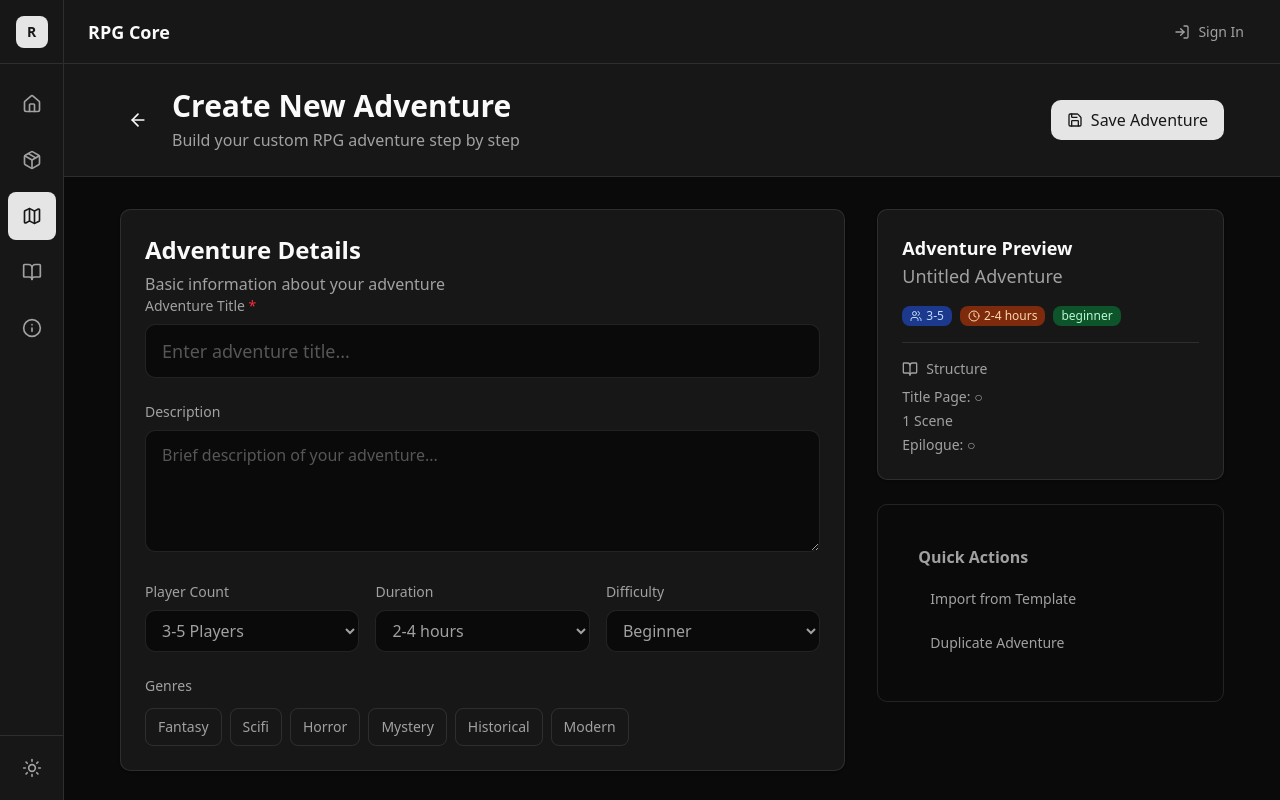
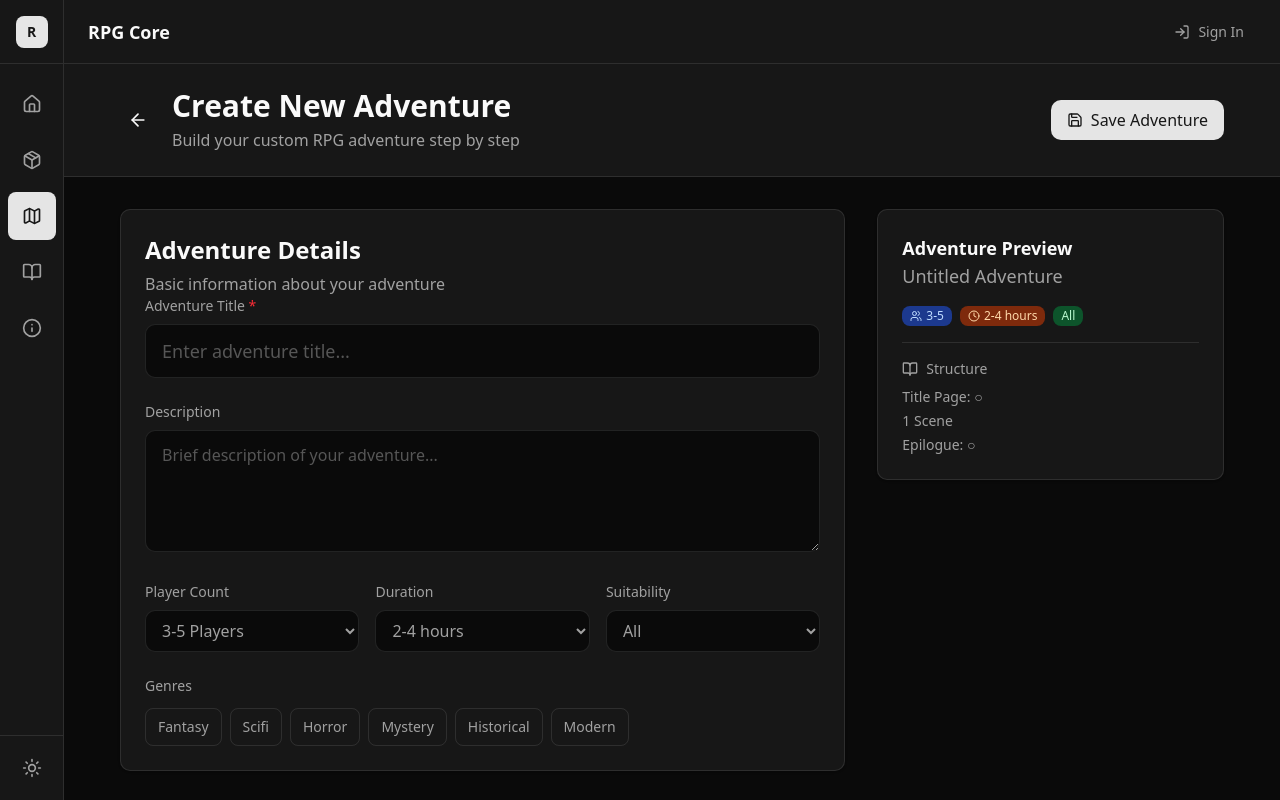
Before and after one commit to NaetharuCodes/rpg-app-core, a React (Vite) app in the folder rpg-ui/: page /adventures/create in a window 1280 px wide. Built offline with nearby package versions, Linux system fonts and the light colour scheme.

Commit message:
update-overview-sidebar

```diff
--- a/rpg-ui/src/pages/Adventures/AdventureBuilderOverviewPage.tsx
+++ b/rpg-ui/src/pages/Adventures/AdventureBuilderOverviewPage.tsx
@@ -1,4 +1,4 @@
-import React, { useState } from "react";
+import { useState } from "react";
 import {
   ArrowLeft,
   Plus,
@@ -38,7 +38,7 @@ interface AdventureData {
   description: string;
   playerCount: string;
   duration: string;
-  difficulty: "beginner" | "intermediate" | "advanced";
+  suitability: "All" | "Teen" | "Adult";
   genres: string[];
   scenes: Scene[];
   hasTitle: boolean;
@@ -54,10 +54,10 @@ const genreOptions = [
   "modern",
 ];
 
-const difficultyColors = {
-  beginner: "green",
-  intermediate: "yellow",
-  advanced: "destructive",
+const suitabilityColours = {
+  All: "green",
+  Teen: "yellow",
+  Adult: "destructive",
 } as const;
 
 // Mock data for editing existing adventure
@@ -67,7 +67,7 @@ const mockExistingAdventure: AdventureData = {
   description: "A classic dungeon crawl adventure for brave heroes",
   playerCount: "3-5",
   duration: "4-6 hours",
-  difficulty: "intermediate",
+  suitability: "Teen",
   genres: ["fantasy"],
   hasTitle: true,
   hasEpilogue: true,
@@ -99,7 +99,7 @@ const createEmptyAdventure = (): AdventureData => ({
   description: "",
   playerCount: "3-5",
   duration: "2-4 hours",
-  difficulty: "beginner",
+  suitability: "All",
   genres: [],
   hasTitle: false,
   hasEpilogue: false,
@@ -360,21 +360,21 @@ export function AdventureBuilderOverviewPage({
 
                     <div>
                       <label className="block text-sm font-medium mb-2">
-                        Difficulty
+                        Suitability
                       </label>
                       <select
-                        value={adventure.difficulty}
+                        value={adventure.suitability}
                         onChange={(e) =>
                           setAdventure((prev) => ({
                             ...prev,
-                            difficulty: e.target.value as any,
+                            suitability: e.target.value as any,
                           }))
                         }
                         className="w-full px-3 py-2 border border-border rounded-lg bg-background focus:outline-none focus:ring-2 focus:ring-ring"
                       >
-                        <option value="beginner">Beginner</option>
-                        <option value="intermediate">Intermediate</option>
-                        <option value="advanced">Advanced</option>
+                        <option value="All">All</option>
+                        <option value="Teen">Teen</option>
+                        <option value="Adult">Adult</option>
                       </select>
                     </div>
                   </div>
@@ -585,10 +585,10 @@ export function AdventureBuilderOverviewPage({
                       {adventure.duration}
                     </Badge>
                     <Badge
-                      variant={difficultyColors[adventure.difficulty]}
+                      variant={suitabilityColours[adventure.suitability]}
                       size="sm"
                     >
-                      {adventure.difficulty}
+                      {adventure.suitability}
                     </Badge>
                   </div>
 
@@ -619,37 +619,6 @@ export function AdventureBuilderOverviewPage({
                 </div>
               </CardContent>
             </Card>
-
-            <Card variant="ghost" className="border border-border">
-              <CardContent className="p-4">
-                <h4 className="font-semibold mb-3">Quick Actions</h4>
-                <div className="space-y-2">
-                  <Button
-                    variant="ghost"
-                    size="sm"
-                    className="w-full justify-start"
-                  >
-                    Import from Template
-                  </Button>
-                  <Button
-                    variant="ghost"
-                    size="sm"
-                    className="w-full justify-start"
-                  >
-                    Duplicate Adventure
-                  </Button>
-                  {isEditing && (
-                    <Button
-                      variant="ghost"
-                      size="sm"
-                      className="w-full justify-start text-red-600"
-                    >
-                      Delete Adventure
-                    </Button>
-                  )}
-                </div>
-              </CardContent>
-            </Card>
           </div>
         </div>
       </div>
```
